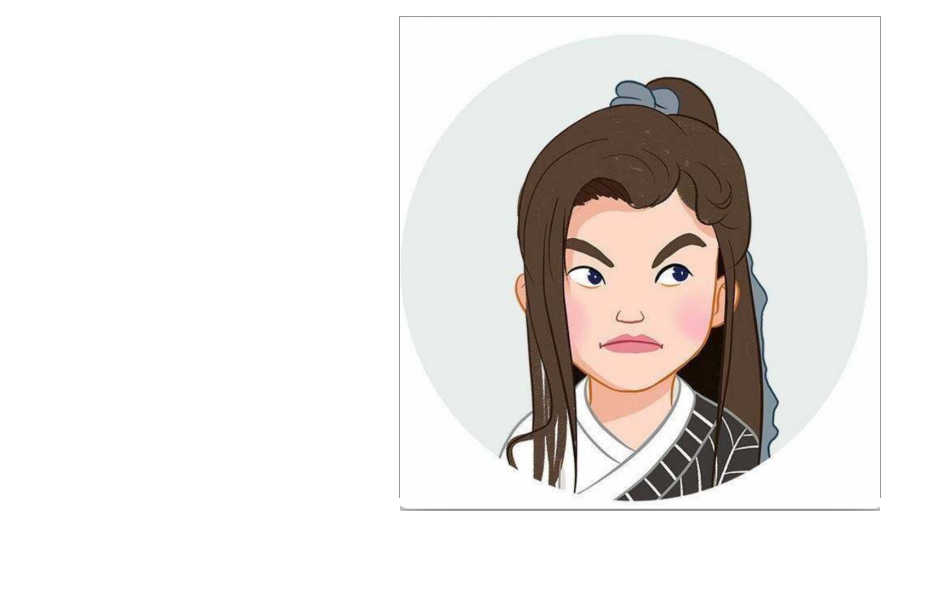
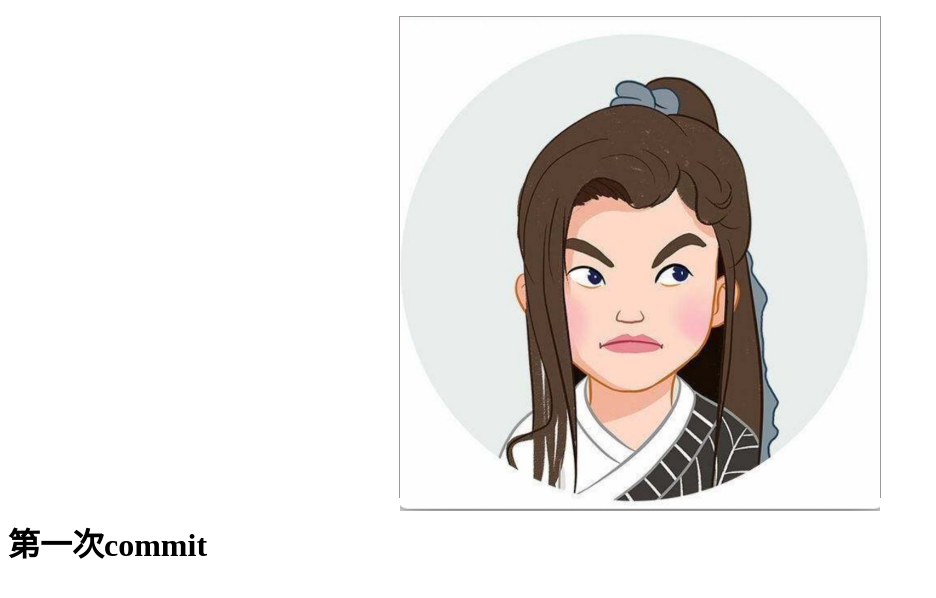
Before and after one commit to AllenJacen/hello-npm-script, a website: page testmag.html in a window 1280 px wide. Shown: the whole page, without its empty margins (0-936 px from the left). Drawn offline with nearby package versions, Linux system fonts and the light colour scheme.

Commit message:
first commit my rebase

```diff
--- a/testmag.html
+++ b/testmag.html
@@ -79,6 +79,7 @@
           <img src="./b.png" class='imgShow'/>
       <!-- </div> -->
     </div>
+    <h1>第一次commit</h1>
 <script>
   const toastBox = document.querySelector('.toast');
      $('.boxImg').on('click',()=>{
```
